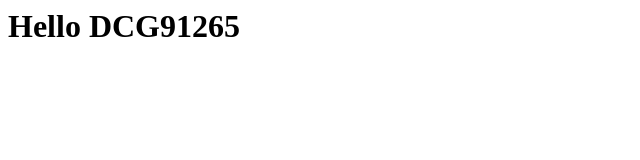
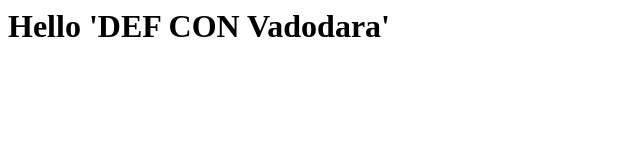
Before and after one commit to DCG91265/DCG91265.github.io, a plain HTML site: page index.html in a window 1280 px wide. Shown: the whole page, without its empty margins (0-640 px from the left). Drawn offline with Linux system fonts and the light colour scheme.

Commit message:
Update index.html

```diff
--- a/index.html
+++ b/index.html
@@ -1 +1 @@
-<h1>Hello DCG91265</h1>
+<h1>Hello 'DEF CON Vadodara'</h1>
```
